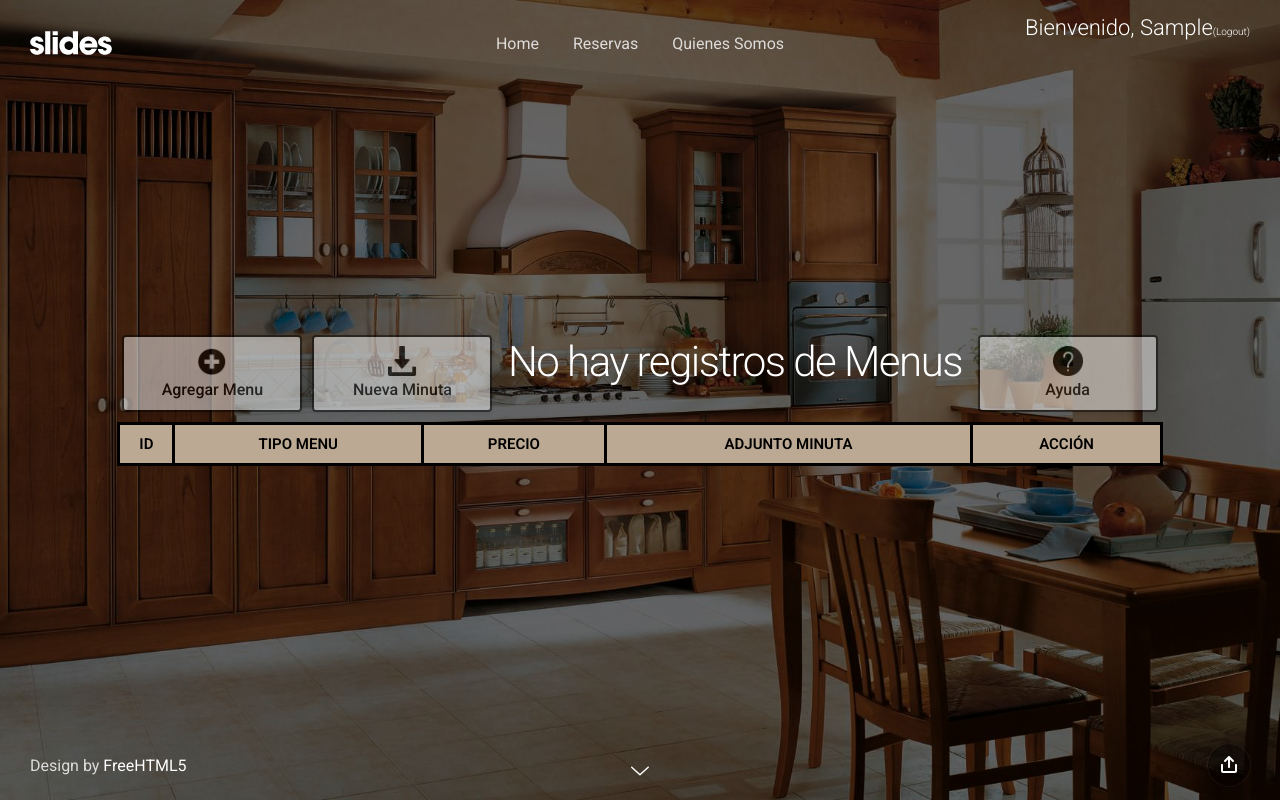
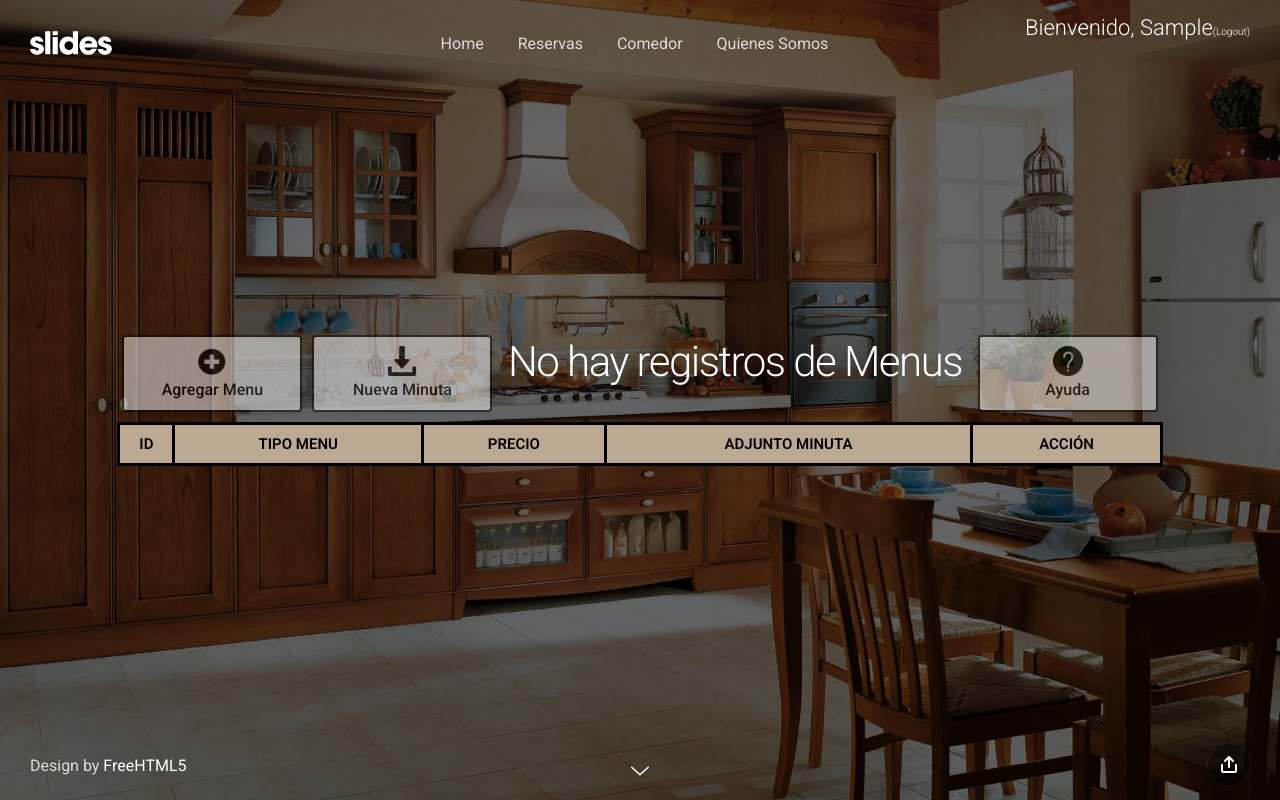
Before and after one commit to DynamicProphet/Hostal_Do-a_Clarita, a Django app: page /comedor/listar in a window 1280 px wide. Run offline with Django 3.2, Linux system fonts and the light colour scheme; the visitor is signed in with stand-in values (Sample User, id 1); data that the repository does not hold is empty.

Commit message:
Añadidos los permisos para el crud de Comedor

```diff
--- a/proyectoHostal/apps/views.py
+++ b/proyectoHostal/apps/views.py
@@ -80,39 +80,44 @@ def ComedorListar(request):
     return render(request, 'Cocina/menu_listar.html', {'menus' : menus})
 
 def ComedorAgregar(request):
-    if request.method == 'POST':
-        form = MenuForms(request.POST, request.FILES)
-        if form.is_valid():
-            form.save()
-            tipo_menu = form.cleaned_data.get('tipo_menu')
-            messages.success(request, f'El Menu {tipo_menu} Se Ha Agregado!')
-            return redirect('/comedor/listar')
-    else:
-        form = MenuForms()
-    return render(request, 'Cocina/menu_agregar.html', {'form': form})
+    if request.user.groups.filter(name = "GERENTE COCINA" ).exists() or request.user.groups.filter(name = "ADMINISTRADOR" ).exists() or request.user.is_superuser:
+        if request.method == 'POST':
+            form = MenuForms(request.POST, request.FILES)
+            if form.is_valid():
+                form.save()
+                tipo_menu = form.cleaned_data.get('tipo_menu')
+                messages.success(request, f'El Menu {tipo_menu} Se Ha Agregado!')
+                return redirect('/comedor/listar')
+        else:
+            form = MenuForms()
+        return render(request, 'Cocina/menu_agregar.html', {'form': form})
+    return redirect('/comedor/listar')
 
 def ComedorEditar(request,menu_id):
-    instancia= Menu.objects.get(id=menu_id)
-    if instancia.documento_menu:
-        path = instancia.documento_menu.url
-    else:
-        path = None
-
-    form=  MenuForms(instance=instancia)
-    if request.method=="POST":
-        form= MenuForms(request.POST, request.FILES, instance=instancia)
-        if form.is_valid():
-            instancia= form.save(commit=False)
-            instancia.save()
-            tipo_menu = form.cleaned_data.get('tipo_menu')
-            messages.success(request, f'El Menu {tipo_menu} Se Ha Agregado!')
-            return redirect('/comedor/listar')
-    return render(request, 'Cocina/menu_editar.html', {'form': form,'path':path})
+    if request.user.groups.filter(name = "GERENTE COCINA" ).exists() or request.user.groups.filter(name = "ADMINISTRADOR" ).exists() or request.user.is_superuser:
+        instancia= Menu.objects.get(id=menu_id)
+        if instancia.documento_menu:
+            path = instancia.documento_menu.url
+        else:
+            path = None
+        form=  MenuForms(instance=instancia)
+        if request.method=="POST":
+            form= MenuForms(request.POST, request.FILES, instance=instancia)
+            if form.is_valid():
+                instancia= form.save(commit=False)
+                instancia.save()
+                tipo_menu = form.cleaned_data.get('tipo_menu')
+                messages.success(request, f'El Menu {tipo_menu} Se Ha Agregado!')
+                return redirect('/comedor/listar')
+        return render(request, 'Cocina/menu_editar.html', {'form': form,'path':path})
+    return redirect('/comedor/listar')
 
 def ComedorEliminar(request,menu_id):
-    instacia= Menu.objects.get(id=menu_id)
-    instacia.delete()
-    messages.warning(request, f'El Menu {instacia.tipo_menu} Se Ha Eliminado!')
+    if request.user.groups.filter(name = "GERENTE COCINA" ).exists() or request.user.groups.filter(name = "ADMINISTRADOR" ).exists() or request.user.is_superuser:
+        instacia= Menu.objects.get(id=menu_id)
+        instacia.delete()
+        messages.warning(request, f'El Menu {instacia.tipo_menu} Se Ha Eliminado!')
+        return redirect('/comedor/listar')
     return redirect('/comedor/listar')
 
 def ComedorAdjunto(request,menu_id):
--- a/proyectoHostal/templates/Cocina/menu_listar.html
+++ b/proyectoHostal/templates/Cocina/menu_listar.html
@@ -11,6 +11,7 @@
         <div class="container">
             <div class="wrap">
                 <div class="fix-12-12">
+                    {% if user.groups.all.0|upper == 'GERENTE COCINA' or user.groups.all.0|upper == 'ADMINISTRADOR' or user.is_superuser%}
                     <a class="button reserva-button" target="_blank" style="width:180px" href="/comedor/agregar">
                         <img src="{% static 'img/icono-agregar.png' %}" alt="Agregar Menu" width="30px"
                             height="30px"><br>
@@ -22,6 +23,7 @@
                             height="30px"><br>
                         Nueva Minuta
                     </a>
+                    {% endif %}
                     <a class="button reserva-button" id="myBtn" style="width:180px; float: right;">
                         <img src="{% static 'img/icono-help.png' %}" alt="Ayuda" width="30px" height="30px"><br>
                         Ayuda
@@ -33,7 +35,10 @@
                                 <td><b>TIPO MENU</b></td>
                                 <td><b>PRECIO</b></td>
                                 <td><b>ADJUNTO MINUTA</b></td>
+                                {% if user.groups.all.0|upper == 'GERENTE COCINA' or user.groups.all.0|upper == 'ADMINISTRADOR' or user.is_superuser%}
                                 <td><b>ACCIÓN</b></td>
+                                {% endif %}
+
                             </tr>
                         </thead>
                         <tbody>
@@ -49,11 +54,14 @@
                                 {% else %}
                                 <td>N/A</td>
                                 {% endif %}
+                                {% if user.groups.all.0|upper == 'GERENTE COCINA' or user.groups.all.0|upper == 'ADMINISTRADOR' or user.is_superuser%}
                                 <td>
                                     <a class="button table-button" href="/comedor/editar/{{ menu.id }}">Editar</a>
                                     <a class="button table-button" href="/comedor/eliminar/{{ menu.id }}"
                                         onclick="return confirm('¿Esta seguro de borrar?');">Eliminar</a>
                                 </td>
+                                {% endif %}
+
                             </tr>
                             {% endfor %}
                             {% else %}
--- a/proyectoHostal/templates/base/navbar.html
+++ b/proyectoHostal/templates/base/navbar.html
@@ -87,8 +87,8 @@
               <div class="center">
               <ul class="menu">
                   <li><a href="/">Home</a></li>
-                  <li><a href="">2</a></li>
-                  <li><a href="">3</a></li>
+                  <li><a href="/comedor/listar">Ver Menus</a></li>
+                  <li><a href="/comedor/agregar">Agregar Menu</a></li>
                   <li><a href="">4</a></li>
                   <li><a href="">5</a></li>
               </ul>
@@ -108,6 +108,7 @@
               <ul class="menu">
                   <li><a href="/">Home</a></li>
                   <li><a href="/reserva/ver-reservas/">Reservas</a></li>
+                  <li><a href="/comedor/listar">Comedor</a></li>
                   <li><a href="/quienes-somos/">Quienes Somos</a></li>
               </ul>
               </div>
```
